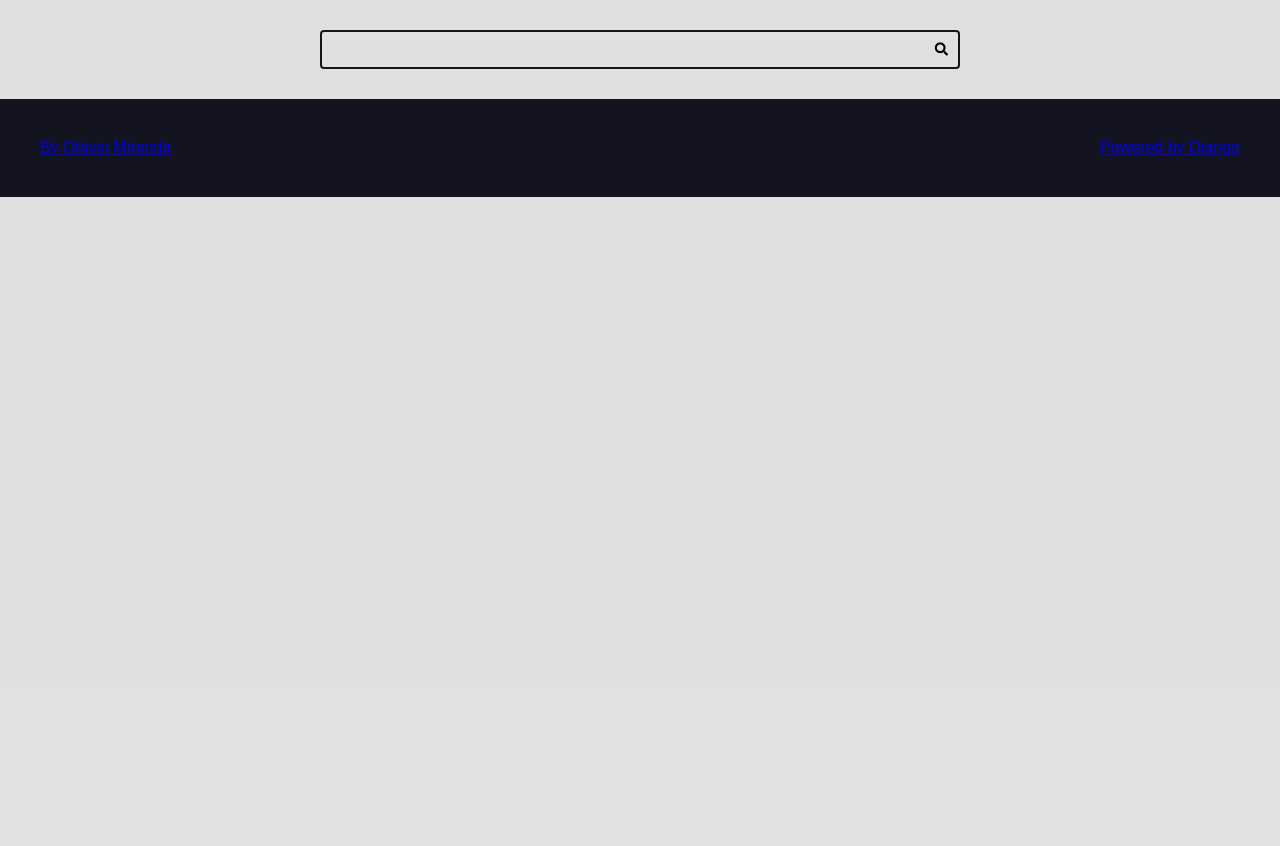
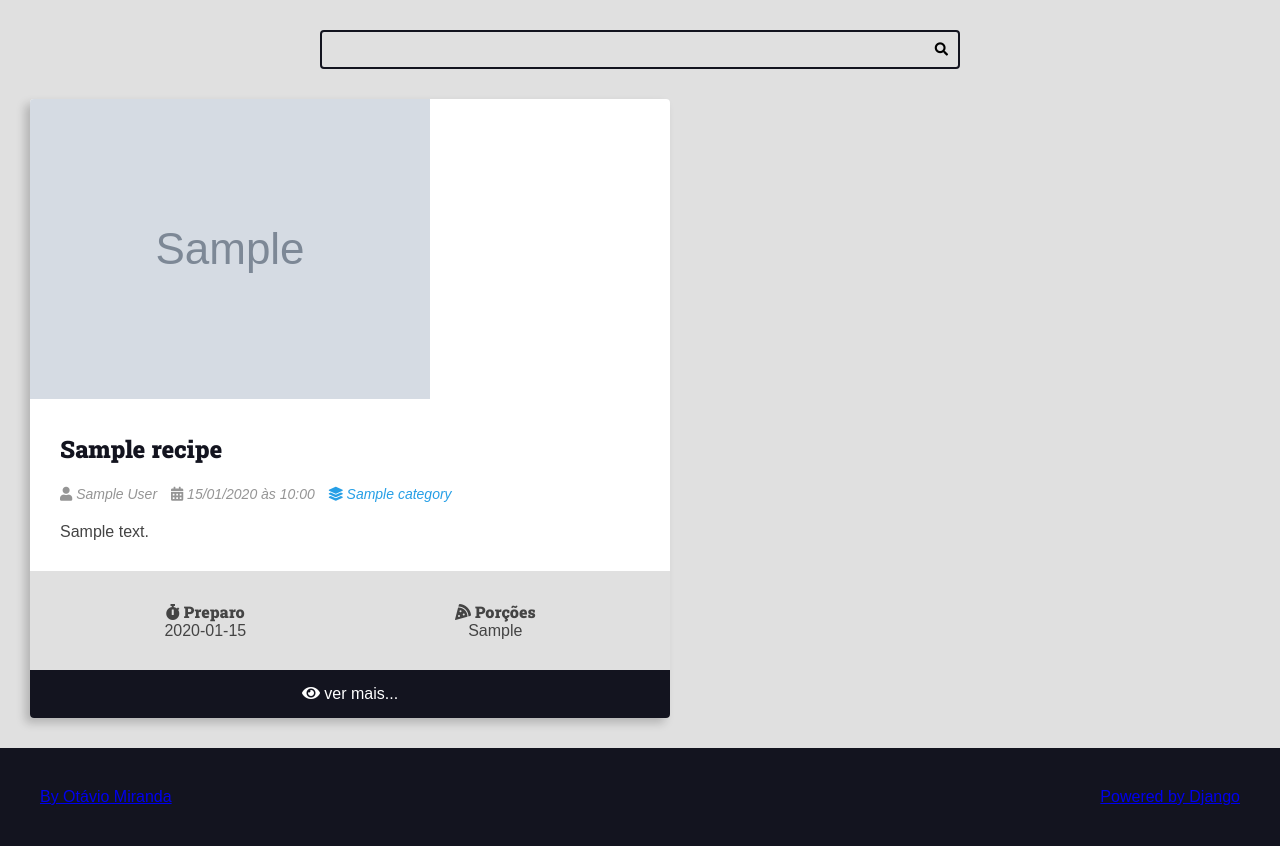
Before and after one commit to Bryangps/Projeto_receitas, a Django app: template recipe/templates/recipes/pages/category.html in a window 1280 px wide. Shown: the part 113-959 px from the top of the page. Before the commit the page ends 310 px from the top, so only its background shows below. Run offline with Django 5.2, Linux system fonts and the light colour scheme; the template is opened without the code that fills it: values that come from a table or form of the project are taken from there, others are empty; tables that the repository leaves empty hold one stand-in row (values such as "Sample post"); grey boxes marked "Sample" are stand-in pictures.

Commit message:
Foi corrigido caso não tenha autor e nem category que o site continua funcionando normal

```diff
--- a/recipe/models.py
+++ b/recipe/models.py
@@ -25,7 +25,7 @@
     updated_at = models.DateTimeField(auto_now=True)
     is_published = models.BooleanField(default=False)
     cover = models.ImageField(upload_to='recipes/covers/%Y/%m/%d/')
-    category = models.ForeignKey(Category, on_delete=models.SET_NULL, null=True)
+    category = models.ForeignKey(Category, on_delete=models.SET_NULL, null=True, blank=True, default=None)
     author = models.ForeignKey(User, on_delete=models.SET_NULL, null=True)
 
     def __str__(self):
--- a/recipe/templates/recipes/pages/category.html
+++ b/recipe/templates/recipes/pages/category.html
@@ -1 +1,12 @@
 {% extends 'global/base.html' %}
+
+{% block title %}Category |{% endblock %}
+
+{% block content %}
+    <div class="main-content main-content-list container">
+        {% for recipe in recipes %}
+            {% include 'recipes/partials/recipe.html' %}
+        {% endfor %}
+
+    </div>
+{% endblock %}
--- a/recipe/templates/recipes/partials/recipe.html
+++ b/recipe/templates/recipes/partials/recipe.html
@@ -1,25 +1,30 @@
 <div class="recipe recipe-list-item">
     <div class="recipe-cover">
-        <a href="{% url 'recipes:recipe' recipe.id %}">
+        <a href="{% url 'recipes:recipe' recipe.pk %}">
             <img src="{{ recipe.cover.url }}" alt="Temporário">
         </a>
     </div>
 
     <div class="recipe-title-container">
-        <a href="{% url 'recipes:recipe' recipe.id %}">
-            <h2 class="recipe-title">{{ recipe.title }}</h2>
-        </a>
+        {% if recipe.category is not None %}
+            <a href="{% url 'recipes:recipe' recipe.id %}">
+                <h2 class="recipe-title">{{ recipe.title }}</h2>
+            </a>
+        {% endif %}
     </div>
 
     <div class="recipe-author">
         <span class="recipe-author-item">
+        {% if recipe.author is not None %}
             <i class="fas fa-user"></i>
             {% if recipe.author.first_name %}
                 {{ recipe.author.first_name }} {{ recipe.author.last_name }}
             {% else %}
                 {{ recipe.author.username }}
             {% endif %}
+        {% endif %}
         </span>
+
         <span class="recipe-author-item">
             <i class="fas fa-calendar-alt"></i>
             {{ recipe.created_at | date:"d/m/Y"}} às {{ recipe.created_at | date:"H:i"}}
--- a/recipe/views.py
+++ b/recipe/views.py
@@ -5,14 +5,14 @@
 
 
 def home(request):
-    recipes = Recipe.objects.all().order_by('-id')
+    recipes = Recipe.objects.filter(is_published=True).order_by('-id')
     return render(request, 'recipes/pages/home.html',
                   {'recipes': recipes})
 
 
 def category(request, category_id):
-    recipes = Recipe.objects.filter(category__id=category_id).order_by('-id')
-    return render(request, 'recipes/pages/home.html',
+    recipes = Recipe.objects.filter(category__id=category_id, is_published=True).order_by('-id')
+    return render(request, 'recipes/pages/category.html',
                   {'recipes': recipes})
 
 
```
